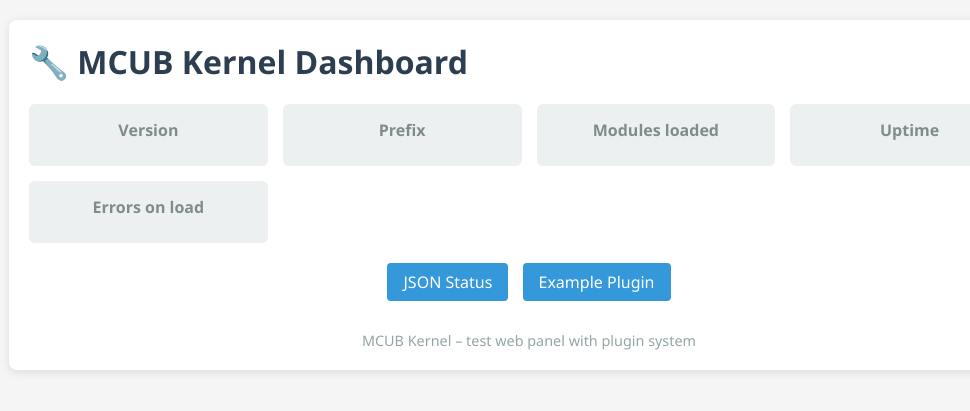
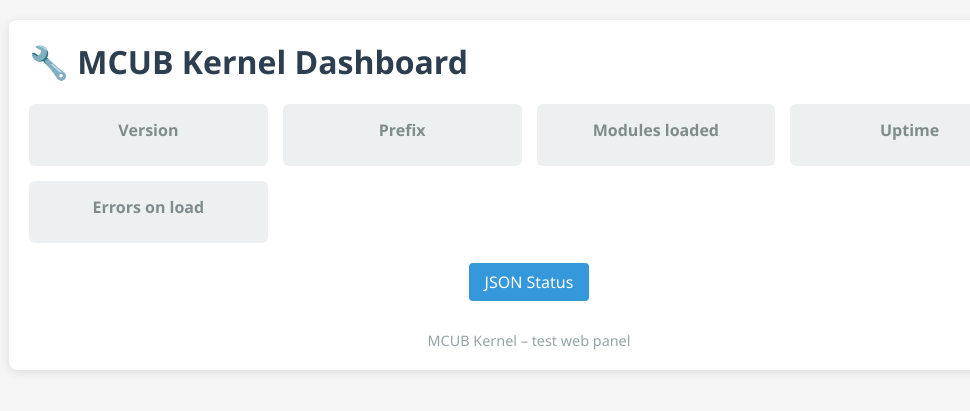
Before and after one commit to hairpin01/MCUB-fork, a Python web app: template core/web/templates/index.html in a window 1280 px wide. Shown: the top 411 px of the page, without its empty margins (111-1081 px from the left). Run offline with Jinja, Linux system fonts and the light colour scheme; the template is opened without the code that fills it, so the values that code supplies are empty.

Commit message:
Update index.html

```diff
--- a/core/web/templates/index.html
+++ b/core/web/templates/index.html
@@ -33,9 +33,8 @@
         </div>
         <div class="actions">
             <a href="/status" target="_blank">JSON Status</a>
-            <a href="/example">Example Plugin</a>   <!-- Link from example plugin -->
         </div>
-        <footer>MCUB Kernel – test web panel with plugin system</footer>
+        <footer>MCUB Kernel – test web panel</footer>
     </div>
 </body>
 </html>
```
